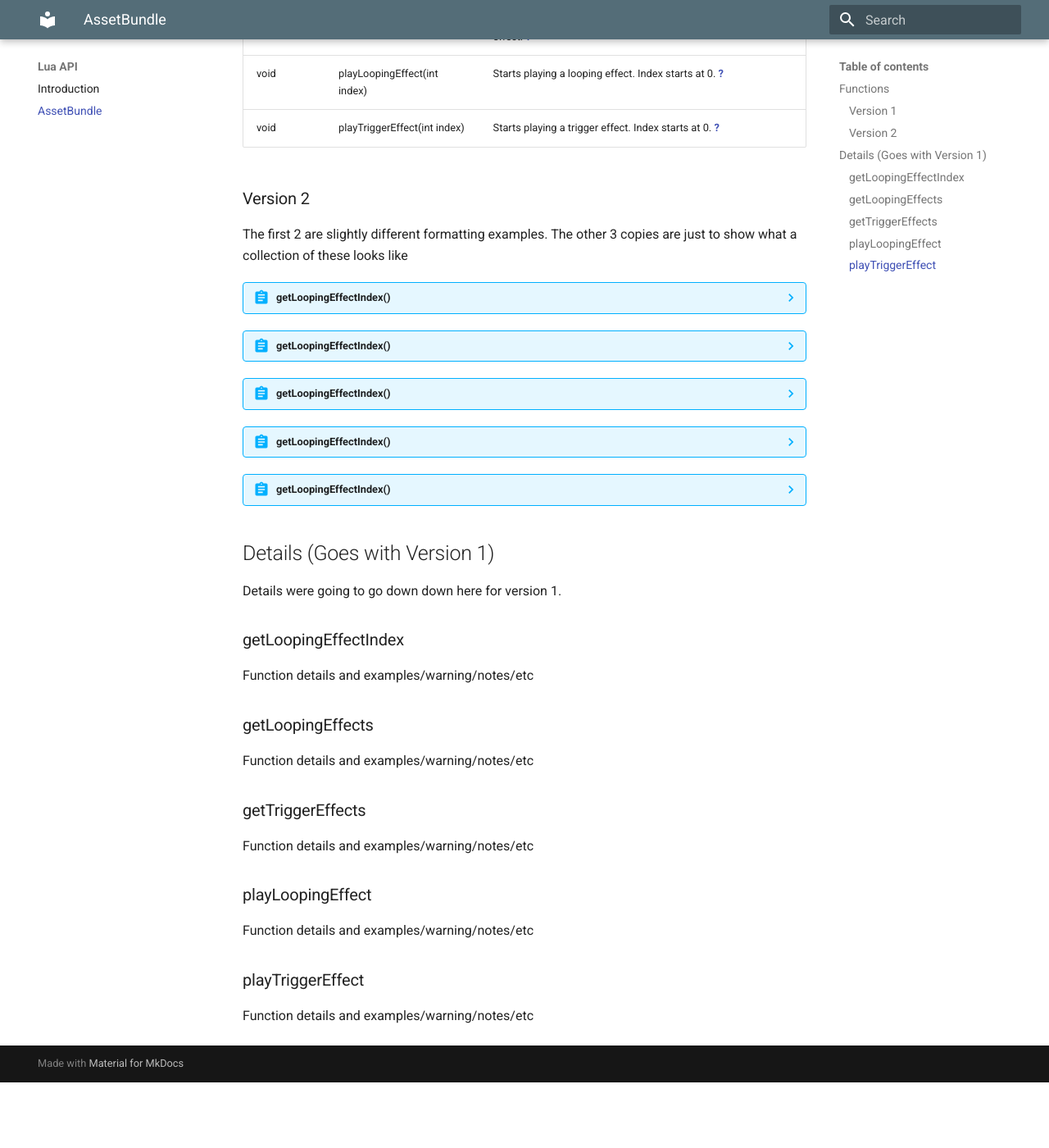
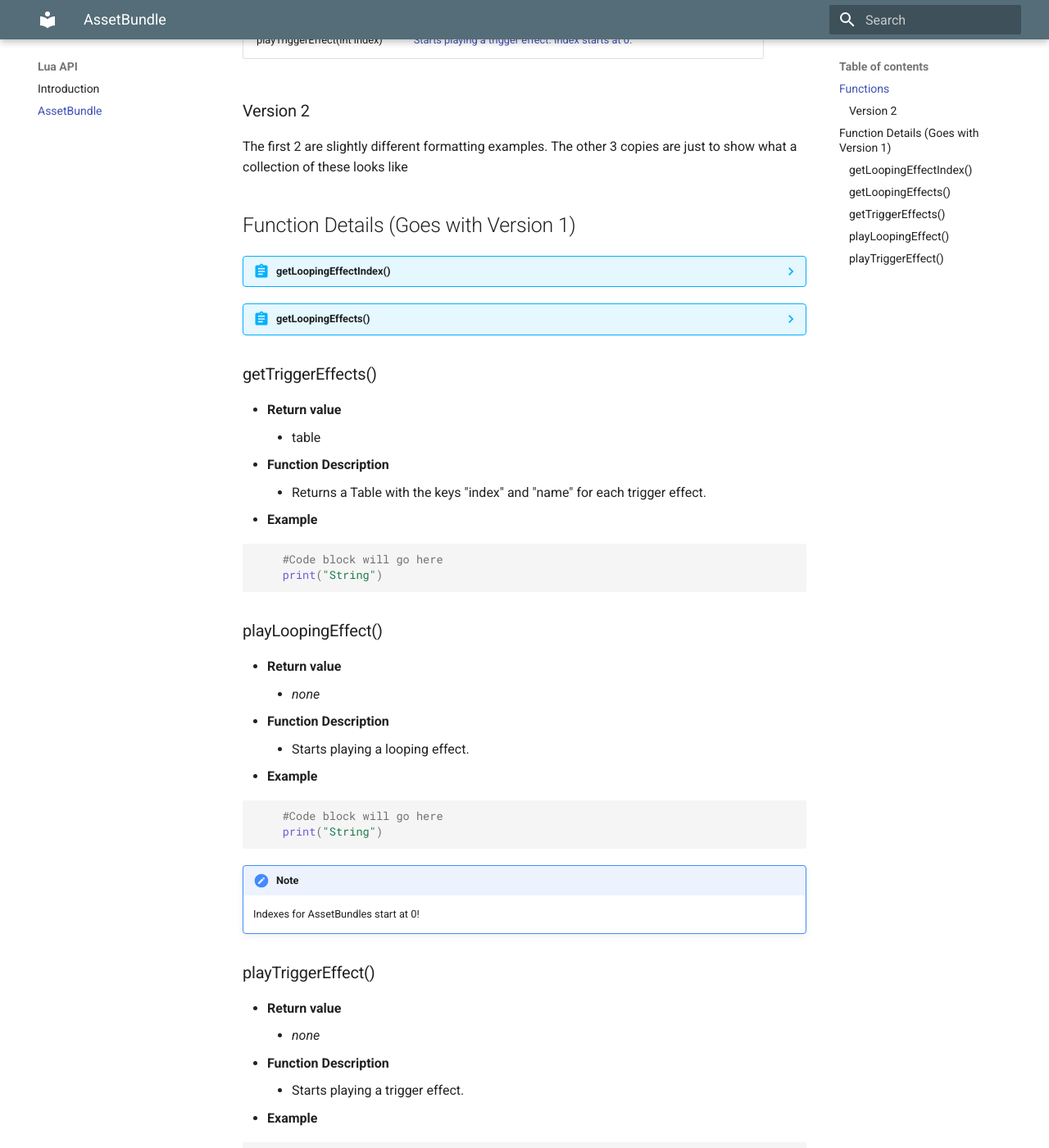
Before and after one commit to MisterStump/TTS-Scripting-Doc, an MkDocs documentation site: the page built from docs/assetbundle.md, in a window 1280 px wide and 1400 px high, scrolled down 597 px. Shown: the whole window at 82% size. Built offline with MkDocs 1.6.1 and Material for MkDocs 9.7.7, drawn with Linux system fonts in a browser that asks for light colours; old or Windows-style settings are respelled for this version of MkDocs; before the commit the page ends 1917 px from its top, so only the background shows below that; some of the changed text lies outside the part shown.

Commit message:
Initial Commit

````diff
--- a/docs/assetbundle.md
+++ b/docs/assetbundle.md
@@ -2,76 +2,27 @@
 
 ##Functions
 
-###Version 1
-Return | Function Name | Description
--- | -- | --
-int  |  getLoopingEffectIndex()  |  Returns the index of the currently looping effect. [**?**](#getloopingeffectindex)
-Table  |  getLoopingEffects()  |  Returns a Table with the keys "index" and "name" for each looping effect.
-Table  |  getTriggerEffects()  |  Returns a Table with the keys "index" and "name" for each trigger effect. [**?**](#gettriggereffects)
-void  |  playLoopingEffect(int index)  |  Starts playing a looping effect. Index starts at 0. [**?**](#playloopingeffect)
-void  |  playTriggerEffect(int index)  |  Starts playing a trigger effect. Index starts at 0. [**?**](#playtriggereffect)
+Function Name | Description
+-- | --
+getLoopingEffectIndex()  |  [Returns the index of the currently looping effect.](#getloopingeffectindex)
+getLoopingEffects()  |  [Returns a Table with the keys "index" and "name" for each looping effect.](#getloopingeffects)
+getTriggerEffects()  |  [Returns a Table with the keys "index" and "name" for each trigger effect.](#gettriggereffects)
+playLoopingEffect(int index)  |  [Starts playing a looping effect. Index starts at 0.](#playloopingeffect)
+playTriggerEffect(int index)  |  [Starts playing a trigger effect. Index starts at 0.](#playtriggereffect)
 
 
 ###Version 2
 The first 2 are slightly different formatting examples. The other 3 copies are just to show what a collection of these looks like
 
-???abstract "getLoopingEffectIndex()"
-	* **Return value**
-		* number
-	* **Function Description**
-	    * Returns the index of the currently looping effect.
-	* **Example**
-		```Lua
-			#Code block will go here
-			print("String")
-		```
 
-	!!!Warning
-		Special notes can go in here if needed
+
+
+
+##Function Details (Goes with Version 1)
+
 
 ???abstract "getLoopingEffectIndex()"
-	* {==Return value==}
-		* number
-	* {==Function Description==}
-	    * Returns the index of the currently looping effect.
-	* {==Example==}
-		```Lua
-			#Code block will go here
-			print("String")
-		```
-
-	!!!Warning
-		Special notes can go in here if needed
-
-???abstract "getLoopingEffectIndex()"
-	* **Return value**
-		* number
-	* **Function Description**
-	    * Returns the index of the currently looping effect.
-	* **Example**
-		```Lua
-			#Code block will go here
-			print("String")
-		```
-
-	!!!Warning
-		Special notes can go in here if needed
-
-???abstract "getLoopingEffectIndex()"
-	* **Return value**
-		* number
-	* **Function Description**
-	    * Returns the index of the currently looping effect.
-	* **Example**
-		```Lua
-			#Code block will go here
-			print("String")
-		```
-
-	!!!Warning
-		Special notes can go in here if needed
-
-???abstract "getLoopingEffectIndex()"
+	###getLoopingEffectIndex()
 	* **Return value**
 		* number
 	* **Function Description**
@@ -86,22 +37,59 @@
 		Special notes can go in here if needed
 
 
+???abstract "getLoopingEffects()"
+	###getLoopingEffects()
+	* **Return value**
+		* table
+	* **Function Description**
+	    * Returns a Table with the keys "index" and "name" for each looping effect.
+	* **Example**
+		```Lua
+			#Code block will go here
+			print("String")
+		```
 
-##Details (Goes with Version 1)
+###getTriggerEffects()
 
-Details were going to go down down here for version 1.
+* **Return value**
+	* table
+* **Function Description**
+	* Returns a Table with the keys "index" and "name" for each trigger effect.
+* **Example**
 
-###getLoopingEffectIndex
-Function details and examples/warning/notes/etc
+```Lua
+	#Code block will go here
+	print("String")
+```
 
-###getLoopingEffects
-Function details and examples/warning/notes/etc
+###playLoopingEffect()
 
-###getTriggerEffects
-Function details and examples/warning/notes/etc
+* **Return value**
+	* *none*
+* **Function Description**
+	* Starts playing a looping effect.
+* **Example**
 
-###playLoopingEffect
-Function details and examples/warning/notes/etc
+```Lua
+	#Code block will go here
+	print("String")
+```
 
-###playTriggerEffect
-Function details and examples/warning/notes/etc
+!!!Note
+	Indexes for AssetBundles start at 0!
+
+###playTriggerEffect()
+
+* **Return value**
+	* *none*
+* **Function Description**
+	* Starts playing a trigger effect.
+* **Example**
+
+```Lua
+	#Code block will go here
+	print("String")
+```
+
+!!!Note
+	Indexes for AssetBundles start at 0!
````
